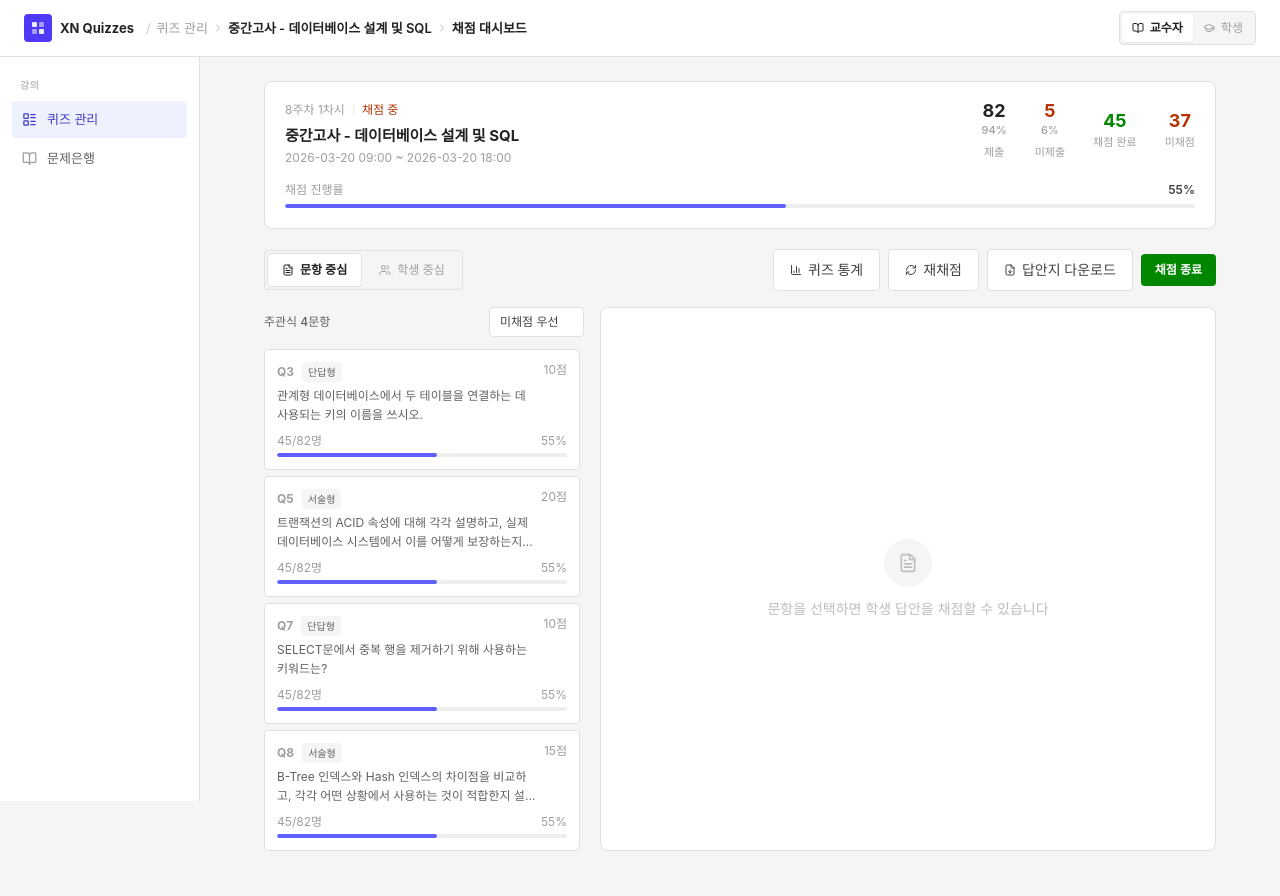
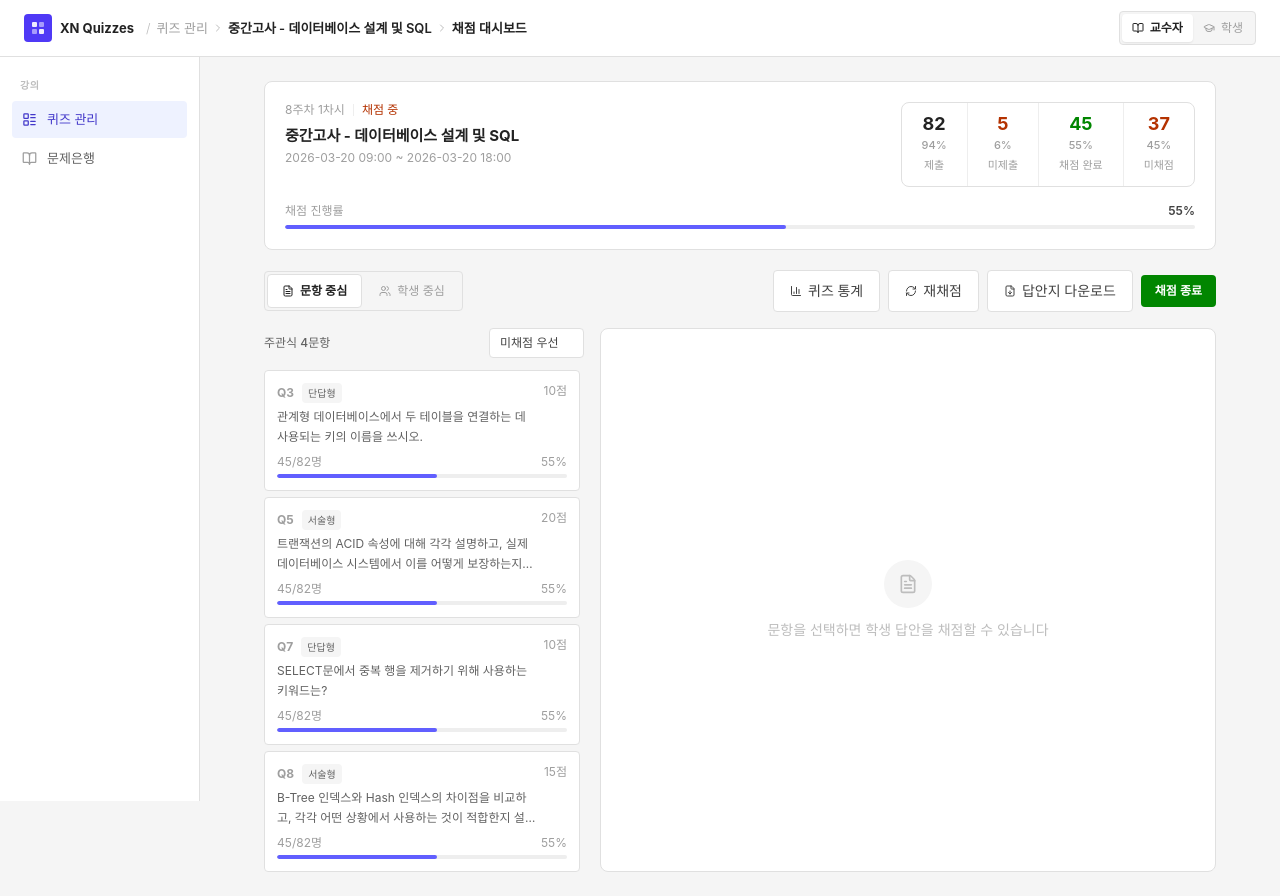
Before and after one commit to minjukim13/xnquiz, a React (Vite) app: page /quiz/1/grade in a window 1280 px wide. Before the commit the page ends 875 px from the top, so only its background shows below. Built offline with nearby package versions, Linux system fonts and the light colour scheme; a web font is replaced by a local one.

Commit message:
style: 채점 대시보드 통계 카드 정렬 개선

```diff
--- a/src/pages/GradingDashboard.jsx
+++ b/src/pages/GradingDashboard.jsx
@@ -180,17 +180,18 @@ export default function GradingDashboard() {
               <p className="text-xs" style={{ color: '#9E9E9E' }}>{QUIZ_INFO.startDate} ~ {QUIZ_INFO.dueDate}</p>
             </div>
 
-            <div className="flex items-center gap-5 sm:gap-7 shrink-0">
+            <div className="flex items-stretch shrink-0 rounded-lg overflow-hidden" style={{ border: '1px solid #E0E0E0' }}>
               {[
-                { label: '제출',      value: QUIZ_INFO.submitted,                          sub: `${submitRate}%`,        styleColor: '#222222' },
-                { label: '미제출',    value: QUIZ_INFO.totalStudents - QUIZ_INFO.submitted, sub: `${100 - submitRate}%`,  styleColor: '#B43200' },
-                { label: '채점 완료', value: QUIZ_INFO.graded,                              sub: null,                    styleColor: '#018600' },
-                { label: '미채점',    value: QUIZ_INFO.pendingGrade,                        sub: null,                    styleColor: '#B43200' },
-              ].map(item => (
-                <div key={item.label} className="text-center">
+                { label: '제출',      value: QUIZ_INFO.submitted,                           sub: `${submitRate}%`,                                                              styleColor: '#222222' },
+                { label: '미제출',    value: QUIZ_INFO.totalStudents - QUIZ_INFO.submitted,  sub: `${100 - submitRate}%`,                                                        styleColor: '#B43200' },
+                { label: '채점 완료', value: QUIZ_INFO.graded,                               sub: `${QUIZ_INFO.submitted > 0 ? Math.round(QUIZ_INFO.graded / QUIZ_INFO.submitted * 100) : 0}%`, styleColor: '#018600' },
+                { label: '미채점',    value: QUIZ_INFO.pendingGrade,                         sub: `${QUIZ_INFO.submitted > 0 ? Math.round(QUIZ_INFO.pendingGrade / QUIZ_INFO.submitted * 100) : 0}%`, styleColor: '#B43200' },
+              ].map((item, i) => (
+                <div key={item.label} className="flex flex-col items-center justify-center px-5 py-3 text-center"
+                  style={{ borderLeft: i > 0 ? '1px solid #EEEEEE' : 'none', minWidth: 64 }}>
                   <p className="text-[18px] font-bold leading-none" style={{ color: item.styleColor }}>{item.value}</p>
-                  {item.sub && <p className="text-[11px] font-medium mt-0.5" style={{ color: '#9E9E9E' }}>{item.sub}</p>}
-                  <p className="text-[11px] mt-1" style={{ color: '#9E9E9E' }}>{item.label}</p>
+                  <p className="text-[11px] font-medium mt-1" style={{ color: '#9E9E9E' }}>{item.sub}</p>
+                  <p className="text-[11px] mt-0.5" style={{ color: '#9E9E9E' }}>{item.label}</p>
                 </div>
               ))}
             </div>
```
